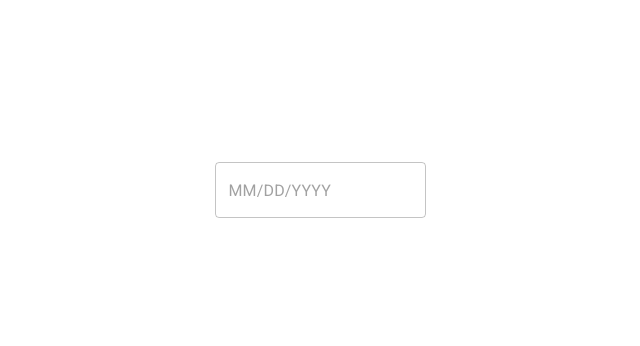
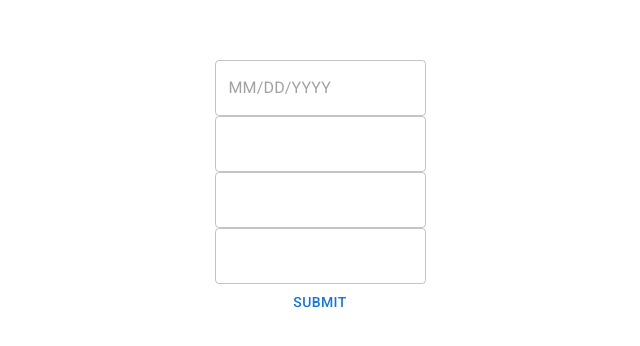
Before and after one commit to nakajima97/fastapi-react-reservation-form, a React (Vite) app in the folder front/: page / in a window 1280 px wide. Shown: the part 210-556 px from the top of the page, without its empty margins (320-960 px from the left). Built offline with nearby package versions, Linux system fonts and the light colour scheme.

Commit message:
#21 必要なパーツを配置

```diff
--- a/front/src/App.tsx
+++ b/front/src/App.tsx
@@ -5,11 +5,12 @@ import { AdapterDayjs } from "@mui/x-date-pickers/AdapterDayjs";
 import "dayjs/locale/ja";
 import * as dayjs from "dayjs";
 import { Controller, useForm } from "react-hook-form";
+import { Button, TextField } from "@mui/material";
 
 dayjs.locale("ja");
 
 function App() {
-  const { control } = useForm();
+  const { register, control } = useForm();
 
   return (
     <>
@@ -21,6 +22,16 @@ function App() {
             render={({ field }) => <DatePicker {...field} />}
           />
         </Box>
+        <Box>
+          <TextField {...register("name")} />
+        </Box>
+        <Box>
+          <TextField {...register("emailAddress")} />
+        </Box>
+        <Box>
+          <TextField {...register("phoneNumber")} />
+        </Box>
+        <Button type="submit">Submit</Button>
       </LocalizationProvider>
     </>
   );
```
